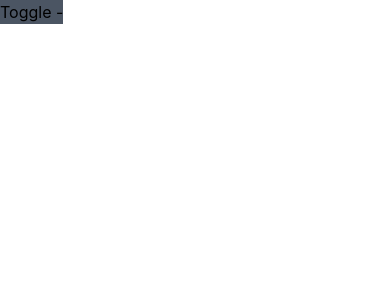
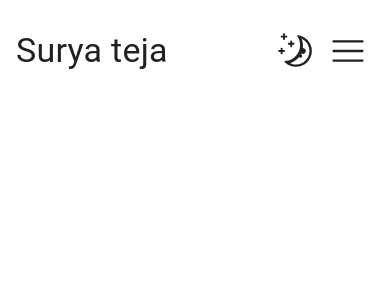
Before and after one commit to thejus557/my-portfolio, a React (Vite) app: page / in a window 390 px wide. Shown: the top 300 px of the page. Built offline with nearby package versions, Linux system fonts and the light colour scheme.

Commit message:
feat: header

```diff
--- a/src/App.tsx
+++ b/src/App.tsx
@@ -1,37 +1,42 @@
-import { useEffect, useState } from "react";
+import { useEffect } from "react";
+import Header from "./components/Header";
+import { StyledEngineProvider, ThemeProvider } from "@mui/material/styles";
+import { darkTheme, lightTheme } from "./theme";
+import { useAtomValue } from "jotai";
+import { themeAtom } from "./store";
 
 const App = () => {
-  const [theme, setTheme] = useState<"dark" | null>(null);
+  // const [theme, setTheme] = useState<"dark" | "light">("light");
 
+  const theme = useAtomValue(themeAtom);
+
+  console.log(theme);
   useEffect(() => {
-    if (
-      localStorage.theme === "dark" ||
-      (!("theme" in localStorage) &&
-        window.matchMedia("(prefers-color-scheme: dark)").matches)
-    ) {
-      setTheme("dark");
-    } else {
-      setTheme(null);
-    }
+    // if (
+    //   localStorage.theme === "dark" ||
+    //   (!("theme" in localStorage) &&
+    //     window.matchMedia("(prefers-color-scheme: dark)").matches)
+    // ) {
+    //   setTheme("dark");
+    // } else {
+    //   setTheme("light");
+    // }
   }, []);
 
   return (
-    <div className={`main-app ${theme === "dark" ? "dark" : null}`}>
-      <div
-        className={`h-full ${theme === "dark" ? "dark:bg-black" : "bg-white"}`}
-      >
-        <button
-          className="bg-gray-600 dark:bg-white"
-          onClick={() =>
-            setTheme((prev) => {
-              return prev === "dark" ? null : "dark";
-            })
-          }
-        >
-          Toggle - {theme}
-        </button>
-      </div>
-    </div>
+    <StyledEngineProvider injectFirst>
+      <ThemeProvider theme={theme === "dark" ? darkTheme : lightTheme}>
+        <div className={`main-app ${theme}`}>
+          <div
+            className={`h-full ${
+              theme === "dark" ? "dark:bg-black" : "bg-white"
+            }`}
+          >
+            <Header />
+          </div>
+        </div>
+      </ThemeProvider>
+    </StyledEngineProvider>
   );
 };
 
--- /dev/null
+++ b/src/components/Header.tsx
@@ -0,0 +1,84 @@
+import AppBar from "@mui/material/AppBar";
+import Box from "@mui/material/Box";
+import Toolbar from "@mui/material/Toolbar";
+import Typography from "@mui/material/Typography";
+import { RxHamburgerMenu } from "react-icons/rx";
+import { USER_DETAILS } from "../json/index";
+import { useState } from "react";
+import Sidebar from "./Sidebar";
+
+import { RxSun } from "react-icons/rx";
+import { RxMoon } from "react-icons/rx";
+import { useAtom } from "jotai";
+import { themeAtom } from "../store";
+
+const navItems = ["About", "Experience", "Projects", "Contact"];
+
+const Header = () => {
+  const [toggle, setToggle] = useState(false);
+  const [theme, setTheme] = useAtom(themeAtom);
+
+  const handleToggleSidebar = () => setToggle((p) => !p);
+
+  const handleToggleTheme = () =>
+    setTheme((p) => (p === "dark" ? "light" : "dark"));
+
+  return (
+    <Box sx={{ flexGrow: 1 }}>
+      <AppBar
+        position="static"
+        className="h-[12dvh] flex justify-center shadow-none"
+      >
+        <Toolbar>
+          <Typography
+            variant="h4"
+            component="div"
+            sx={{ flexGrow: 1 }}
+            className="first-letter:capitalize"
+          >
+            {USER_DETAILS.NAME.FIRST_NAME} {USER_DETAILS.NAME.MIDDLE_NAME}
+          </Typography>
+          {navItems.map((e) => (
+            <Typography
+              variant="h6"
+              component="div"
+              sx={{ flexGrow: 1 }}
+              className="first-letter:capitalize hidden lg:flex cursor-pointer"
+            >
+              {e}
+            </Typography>
+          ))}
+
+          {theme === "dark" && (
+            <RxSun
+              fontSize={36}
+              className="mx-2 lg:hidden"
+              onClick={handleToggleTheme}
+            />
+          )}
+
+          {theme === "light" && (
+            <RxMoon
+              fontSize={36}
+              className="mx-2 lg:hidden"
+              onClick={handleToggleTheme}
+            />
+          )}
+
+          <RxHamburgerMenu
+            fontSize={36}
+            className="mx-2 lg:hidden"
+            onClick={handleToggleSidebar}
+          />
+        </Toolbar>
+      </AppBar>
+      <Sidebar
+        drawerState={toggle}
+        navItemsList={navItems}
+        onToggle={handleToggleSidebar}
+      />
+    </Box>
+  );
+};
+
+export default Header;
--- /dev/null
+++ b/src/components/Sidebar.tsx
@@ -0,0 +1,62 @@
+import { Drawer, Box, Typography } from "@mui/material";
+import { RxCross2 } from "react-icons/rx";
+
+const container = window.document.body;
+
+interface SibebarProps {
+  drawerState: boolean;
+  onToggle: () => void;
+  navItemsList: Array<string>;
+}
+
+const Sidebar = ({ drawerState, onToggle, navItemsList }: SibebarProps) => {
+  return (
+    <Drawer
+      container={container}
+      variant="temporary"
+      open={drawerState}
+      onClose={onToggle}
+      ModalProps={{
+        keepMounted: true, // Better open performance on mobile.
+      }}
+      sx={{
+        "& .MuiDrawer-paper": { boxSizing: "border-box", width: "100%" },
+      }}
+    >
+      <Box
+        sx={{
+          margin: "36px",
+          marginRight: "24px",
+          textAlign: "end",
+        }}
+      >
+        <RxCross2
+          fontSize={36}
+          className="mx-2 mt-4 block"
+          onClick={onToggle}
+        />
+      </Box>
+      <Box
+        sx={{
+          margin: "36px",
+          display: "flex",
+          flexDirection: "column",
+          gap: 5,
+          alignItems: "center",
+        }}
+      >
+        {navItemsList.map((e) => (
+          <Typography
+            variant="h6"
+            component="div"
+            sx={{ flexGrow: 1, cursor: "pointer" }}
+          >
+            {e}
+          </Typography>
+        ))}
+      </Box>
+    </Drawer>
+  );
+};
+
+export default Sidebar;
--- a/src/index.css
+++ b/src/index.css
@@ -23,10 +23,6 @@ body {
   height: 100vh;
 }
 
-/*
-@media (prefers-color-scheme: light) {
-  :root {
-    color: #213547;
-    background-color: #ffffff;
-  }
-} */
+svg {
+  cursor: pointer;
+}
--- /dev/null
+++ b/src/json/index.ts
@@ -0,0 +1,7 @@
+export const USER_DETAILS = {
+  NAME: {
+    FIRST_NAME: "surya",
+    MIDDLE_NAME: "teja",
+    LAST_NAME: "kandukuru",
+  },
+};
--- /dev/null
+++ b/src/store/index.ts
@@ -0,0 +1,3 @@
+import { atom } from "jotai";
+
+export const themeAtom = atom<"dark" | "light">("light");
--- /dev/null
+++ b/src/theme/index.ts
@@ -0,0 +1,43 @@
+import { createTheme } from "@mui/material";
+
+export const lightTheme = createTheme({
+  palette: {
+    mode: "light",
+    primary: {
+      main: "#ffffff", // Black for primary elements
+    },
+    secondary: {
+      main: "#ffffff", // White for secondary elements
+    },
+    background: {
+      default: "#ffffff", // White background
+      paper: "#f5f5f5", // Light grey for paper components
+    },
+    text: {
+      primary: "#000000", // Black text
+      secondary: "#555555", // Dark grey text
+    },
+    divider: "#e0e0e0", // Light grey dividers
+  },
+});
+
+export const darkTheme = createTheme({
+  palette: {
+    mode: "dark",
+    primary: {
+      main: "#ffffff", // White for primary elements
+    },
+    secondary: {
+      main: "#000000", // Black for secondary elements
+    },
+    background: {
+      default: "#000000", // Black background
+      paper: "#1c1c1c", // Dark grey for paper components
+    },
+    text: {
+      primary: "#ffffff", // White text
+      secondary: "#aaaaaa", // Light grey text
+    },
+    divider: "#333333", // Dark grey dividers
+  },
+});
--- a/tailwind.config.js
+++ b/tailwind.config.js
@@ -1,5 +1,9 @@
 /** @type {import('tailwindcss').Config} */
 export default {
+  corePlugins: {
+    preflight: false,
+  },
+  important: "#root",
   darkMode: "class",
   content: ["./src/**/*.{js,jsx,ts,tsx}"],
   theme: {
```
Also changed, not shown: package.json (+6 -1 lines), 1 other file (tests, documents, lock files or other folders).
